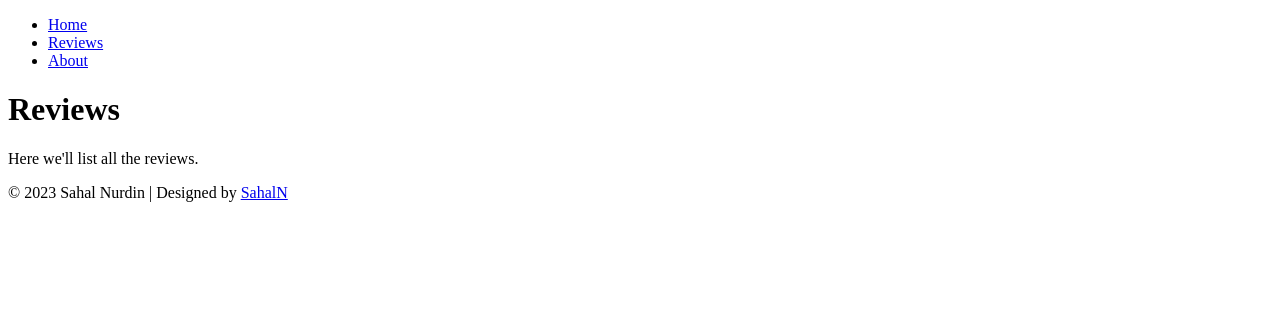
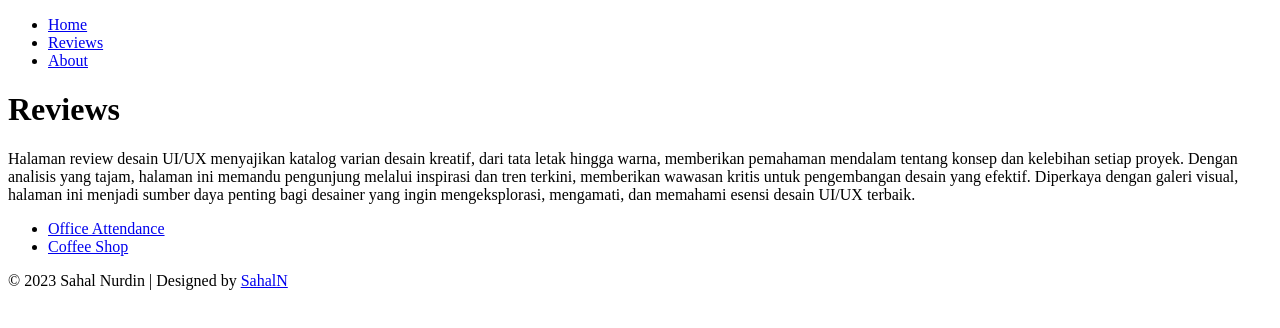
Before and after one commit to SahalN/sahalnuiux-reviews, a Next.js app: page /reviews in a window 1280 px wide. Shown: the top 328 px of the page. Built offline with nearby package versions, Linux system fonts and the light colour scheme.

Commit message:
Adding some links in the review page

```diff
--- a/app/reviews/page.jsx
+++ b/app/reviews/page.jsx
@@ -1,10 +1,28 @@
 /** @format */
+import Link from "next/link";
 
 export default function ReviewsPage() {
   return (
     <>
       <h1>Reviews</h1>
-      <p>Here we'll list all the reviews.</p>
+      <p>
+        Halaman review desain UI/UX menyajikan katalog varian desain kreatif,
+        dari tata letak hingga warna, memberikan pemahaman mendalam tentang
+        konsep dan kelebihan setiap proyek. Dengan analisis yang tajam, halaman
+        ini memandu pengunjung melalui inspirasi dan tren terkini, memberikan
+        wawasan kritis untuk pengembangan desain yang efektif. Diperkaya dengan
+        galeri visual, halaman ini menjadi sumber daya penting bagi desainer
+        yang ingin mengeksplorasi, mengamati, dan memahami esensi desain UI/UX
+        terbaik.
+      </p>
+      <ul>
+        <li>
+          <Link href='/reviews/office-attendance'>Office Attendance</Link>
+        </li>
+        <li>
+          <Link href='/reviews/coffee-shop'>Coffee Shop</Link>
+        </li>
+      </ul>
     </>
   );
 }
```
